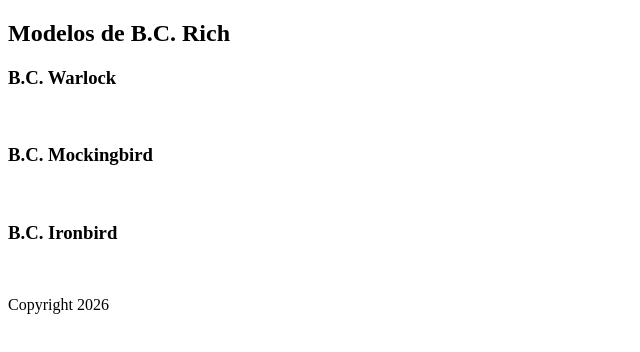
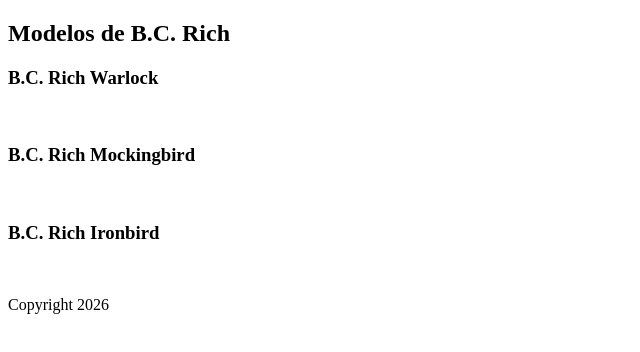
Before and after one commit to larakowal2/TP-final-Kowal-Lara-4toC, a plain HTML site: page bcrich.html in a window 1280 px wide. Shown: the whole page, without its empty margins (0-640 px from the left). Drawn offline with Linux system fonts and the light colour scheme.

Commit message:
nombres corregidos

```diff
--- a/bcrich.html
+++ b/bcrich.html
@@ -10,17 +10,17 @@
     <main>
         <h2>Modelos de B.C. Rich</h2>
         <section>
-            <h3>B.C. Warlock</h3>
+            <h3>B.C. Rich Warlock</h3>
             <img href="" alt="">
             <p></p>
         </section>
         <section>
-            <h3>B.C. Mockingbird</h3>
+            <h3>B.C. Rich Mockingbird</h3>
             <img href="" alt="">
             <p></p>
         </section>
         <section>
-            <h3>B.C. Ironbird</h3>
+            <h3>B.C. Rich Ironbird</h3>
             <img href="" alt="">
             <p></p>
         </section>
```
